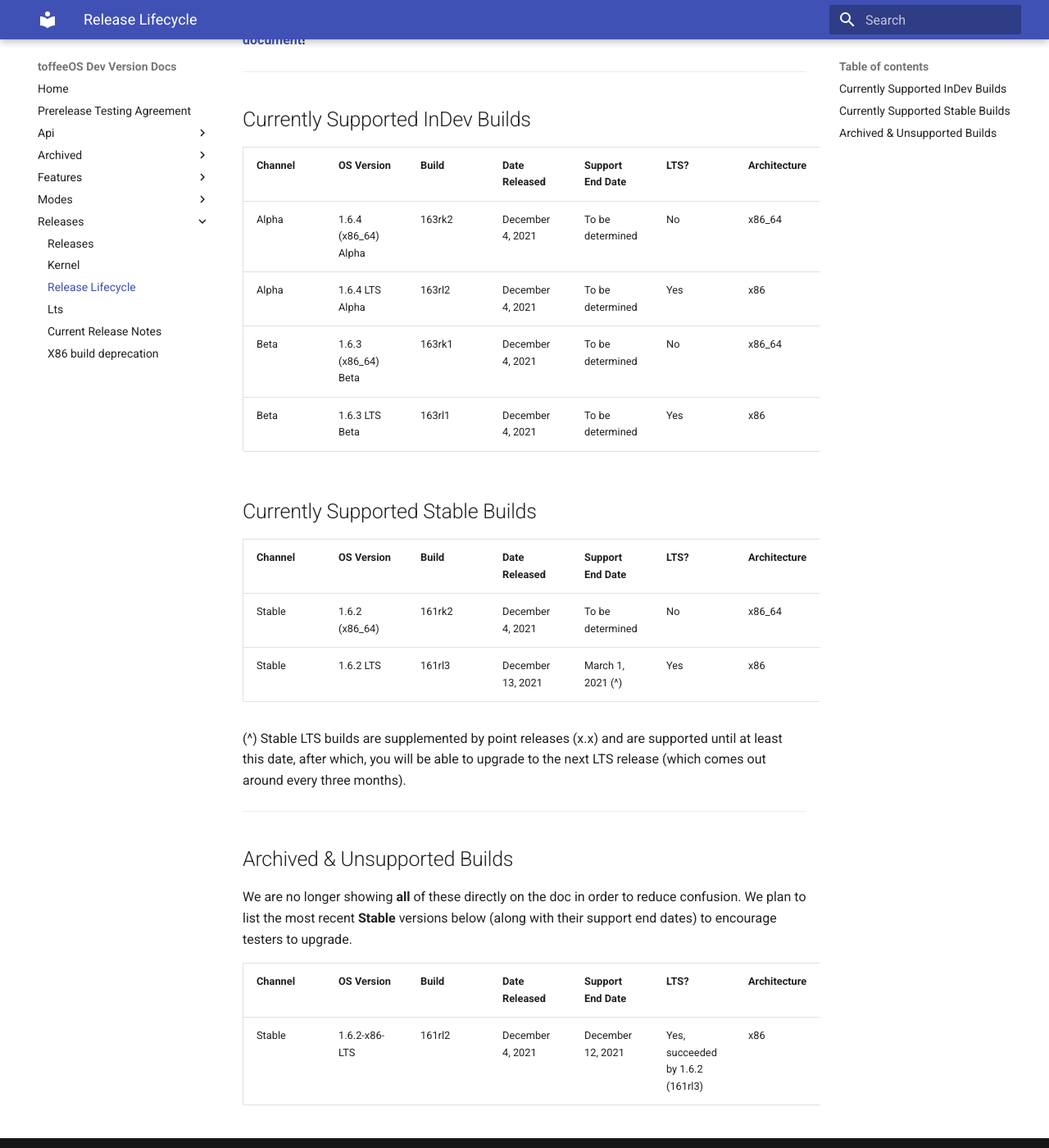
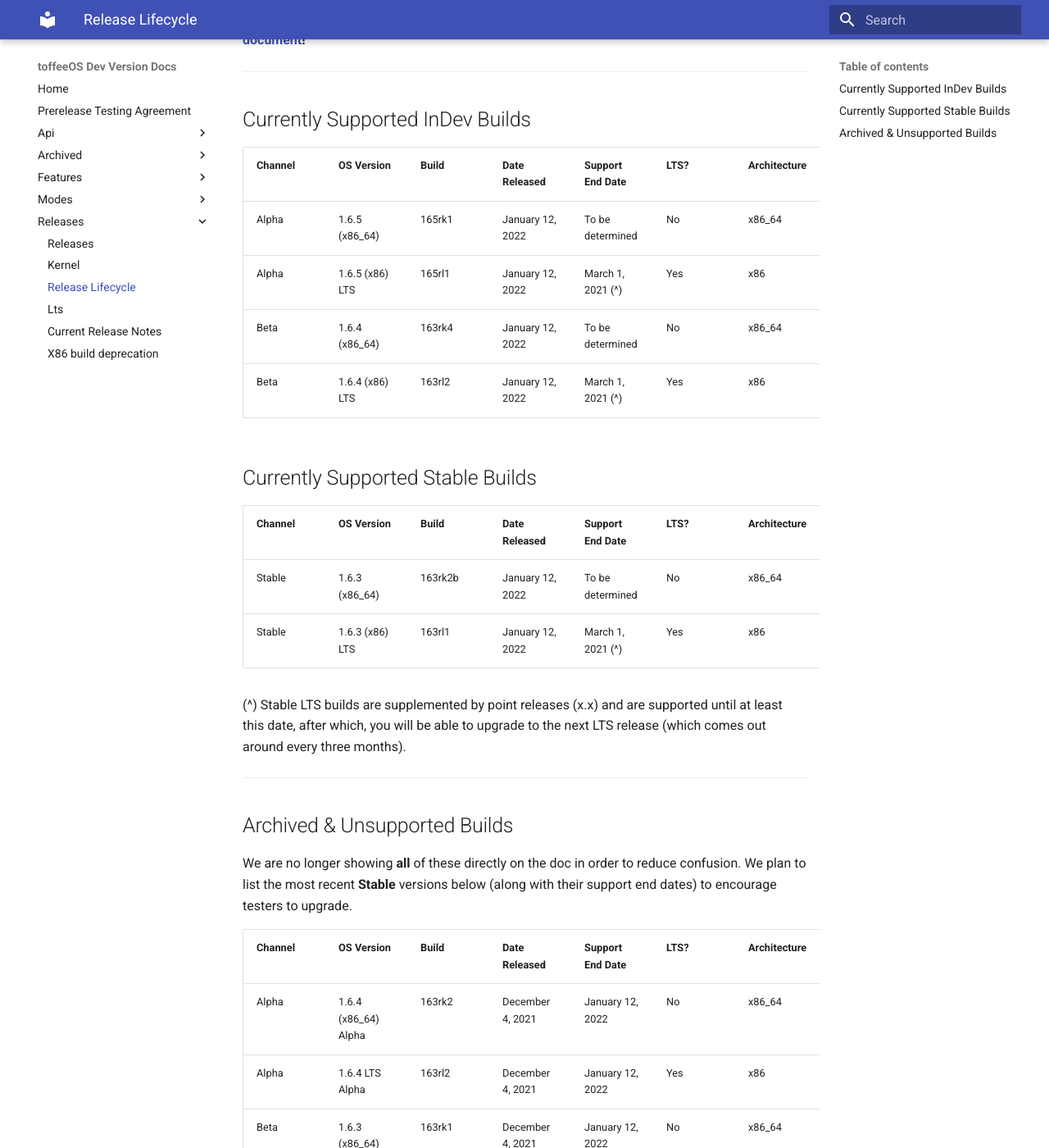
Before and after one commit to Wallymer/toffeeOSdocs, an MkDocs documentation site: the page built from docs/releases/lifecycle.md, in a window 1280 px wide and 1400 px high, scrolled down 220 px. Shown: the whole window at 82% size. Built offline with MkDocs 1.6.1 and Material for MkDocs 9.7.7, drawn with Linux system fonts in a browser that asks for light colours; some of the changed text lies outside the part shown.

Commit message:
LIFECYCLE: new releases, deprecate old ones
- 1.6.3 Stable
- 1.6.3 LTS Stable
- 1.6.4 Beta
- 1.6.4 LTS Beta
- 1.6.5 Alpha
- 1.6.5 LTS Alpha

Signed-off-by: Slade Watkins <slade@sladewatkins.com>

```diff
--- a/docs/releases/lifecycle.md
+++ b/docs/releases/lifecycle.md
@@ -8,16 +8,16 @@
 ## Currently Supported InDev Builds
 | Channel | OS Version | Build | Date Released | Support End Date | LTS? | Architecture |
 |---------|------------|------------------|---------------|------------------|------|------------|
-| Alpha  | 1.6.4 (x86_64) Alpha | 163rk2  | December 4, 2021 | To be determined | No | x86_64   |
-| Alpha  | 1.6.4 LTS Alpha | 163rl2   | December 4, 2021 | To be determined | Yes | x86 |
-| Beta  | 1.6.3 (x86_64) Beta | 163rk1  | December 4, 2021 | To be determined | No | x86_64   |
-| Beta  | 1.6.3 LTS Beta | 163rl1 | December 4, 2021 | To be determined | Yes | x86 |
+| Alpha | 1.6.5 (x86_64) | 165rk1 | January 12, 2022 | To be determined | No | x86_64 |
+| Alpha | 1.6.5 (x86) LTS | 165rl1 | January 12, 2022 | March 1, 2021 (^) | Yes | x86 |
+| Beta | 1.6.4 (x86_64) | 163rk4 | January 12, 2022 | To be determined | No | x86_64 |
+| Beta | 1.6.4 (x86) LTS | 163rl2 | January 12, 2022 | March 1, 2021 (^) | Yes | x86 |
 
 ## Currently Supported Stable Builds
 | Channel | OS Version | Build | Date Released | Support End Date | LTS? | Architecture |
 |---------|------------|------------------|---------------|------------------|------|------------|
-| Stable  | 1.6.2 (x86_64) | 161rk2 | December 4, 2021 | To be determined | No | x86_64   |
-| Stable | 1.6.2 LTS | 161rl3 | December 13, 2021 | March 1, 2021 (^) | Yes | x86 |
+| Stable  | 1.6.3 (x86_64) | 163rk2b | January 12, 2022 | To be determined | No | x86_64   |
+| Stable | 1.6.3 (x86) LTS | 163rl1 | January 12, 2022 | March 1, 2021 (^) | Yes | x86 |
 
 (^) Stable LTS builds are supplemented by point releases (x.x) and are supported until at least this date, after which, you will be able to upgrade to the next LTS release (which comes out around every three months).
 
@@ -28,4 +28,7 @@
 
 | Channel | OS Version | Build | Date Released | Support End Date | LTS? | Architecture |
 |---------|------------|------------------|---------------|------------------|------|------------|
-| Stable | 1.6.2-x86-LTS | 161rl2 | December 4, 2021 | December 12, 2021 | Yes, succeeded by 1.6.2 (161rl3) | x86 |
+| Alpha  | 1.6.4 (x86_64) Alpha | 163rk2  | December 4, 2021 | January 12, 2022 | No | x86_64   |
+| Alpha  | 1.6.4 LTS Alpha | 163rl2   | December 4, 2021 | January 12, 2022 | Yes | x86 |
+| Beta  | 1.6.3 (x86_64) Beta | 163rk1  | December 4, 2021 | January 12, 2022 | No | x86_64   |
+| Beta  | 1.6.3 LTS Beta | 163rl1 | December 4, 2021 | January 12, 2022 | Yes | x86 |
```
